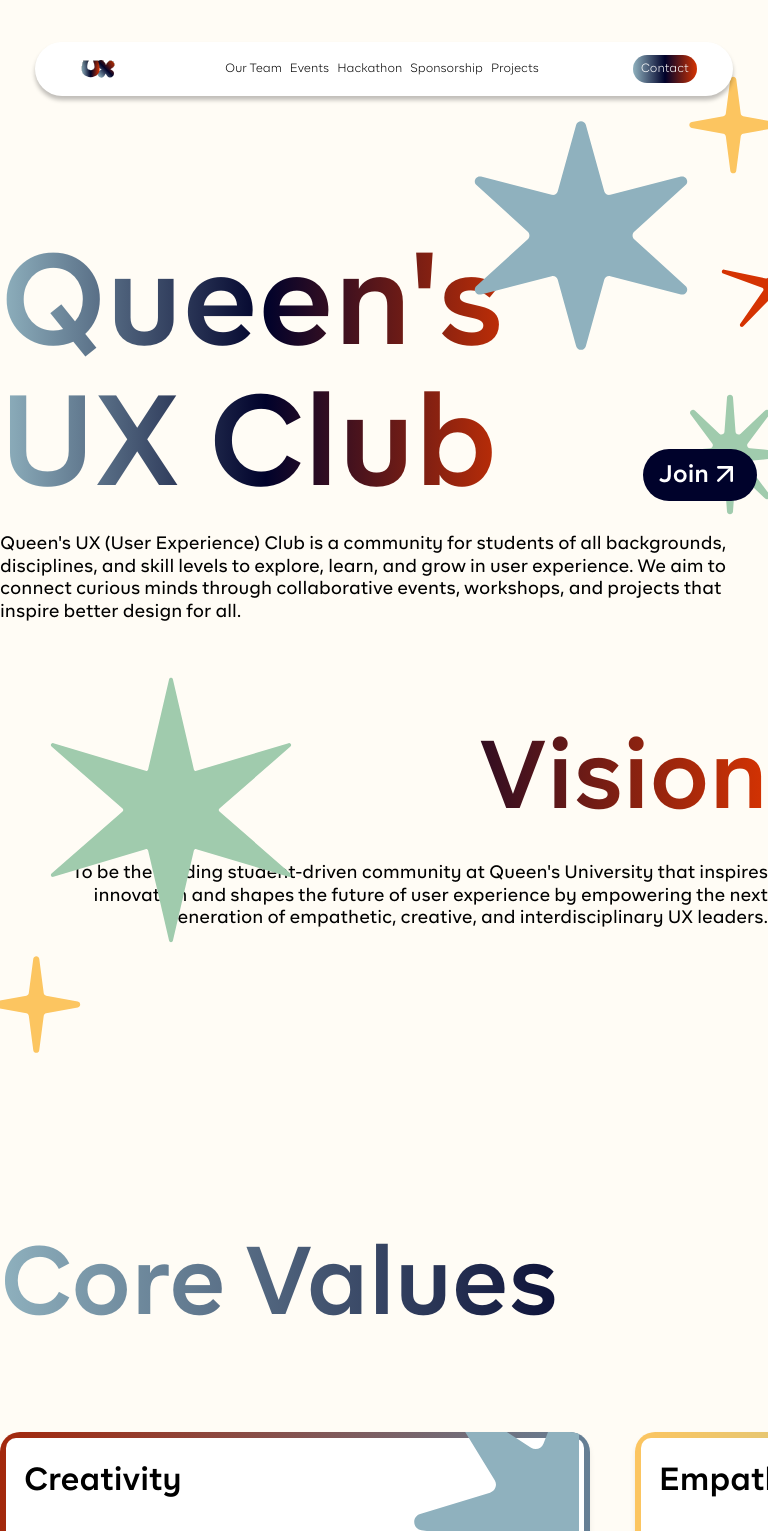
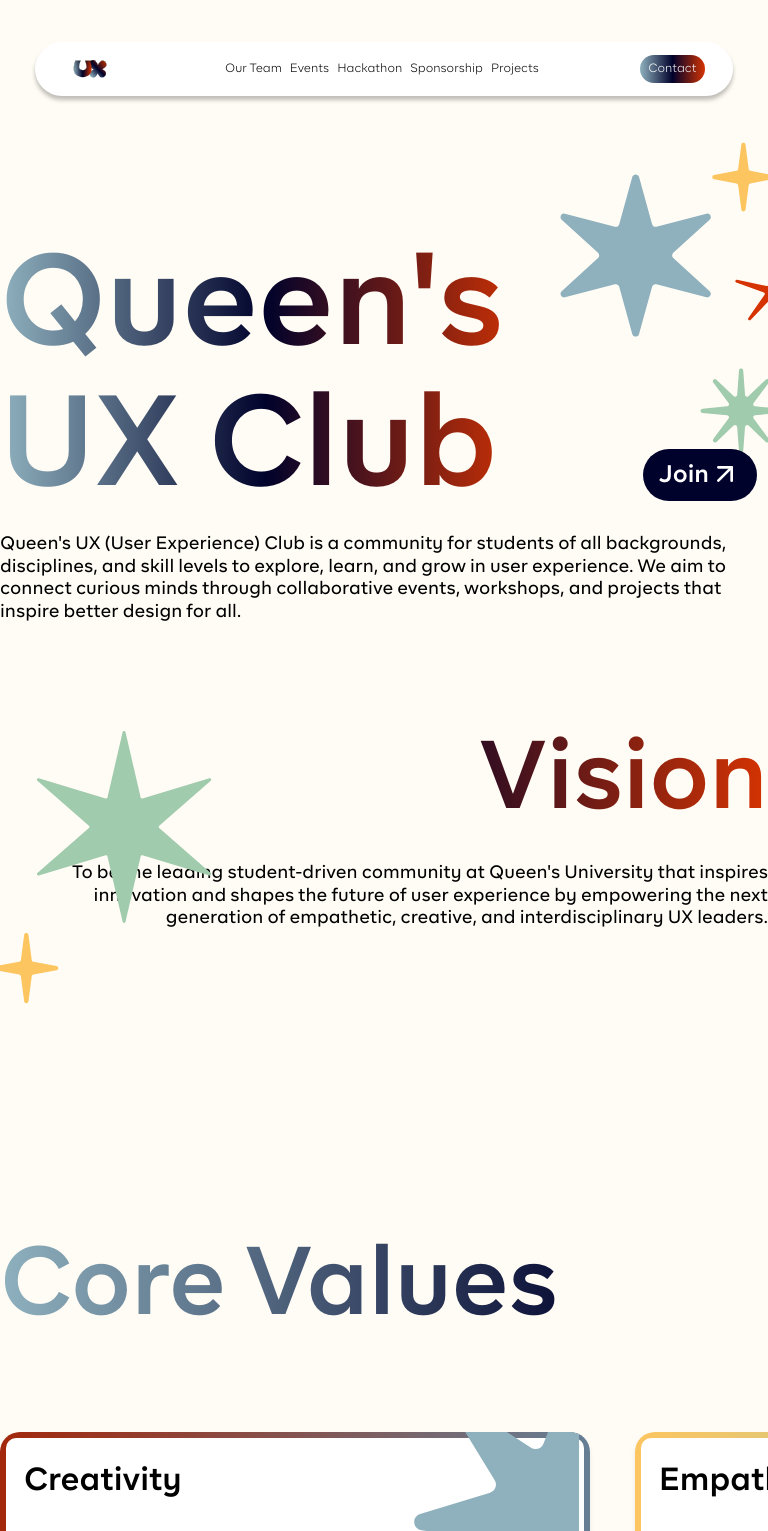
Before and after one commit to mukit-rahman1/ux, a React (Vite) app in the folder uxWeb/: page / in a window 768 px wide. Shown: the top 1531 px of the page. Built offline with nearby package versions, Linux system fonts and the light colour scheme.

Commit message:
CSS Clean Up

```diff
--- a/uxWeb/src/styles/hackathon/content.css
+++ b/uxWeb/src/styles/hackathon/content.css
@@ -57,19 +57,6 @@
     background: #00022B linear-gradient(to right, #A3280C, #657F95);
   }
 
-  .hm_tr {
-    position: absolute;
-    top: 38%;
-    right: 0%;
-    transform: translateY(-50%);
-  }
-
-  .hm_bl {
-    position: absolute;
-    top: 109%;
-    left: 0%;
-    transform: translateY(-50%);
-  }
 
   .card img{
     position: absolute;
--- a/uxWeb/src/styles/header.css
+++ b/uxWeb/src/styles/header.css
@@ -109,7 +109,7 @@
   .navbar-home {
     max-width: 91vw;
     max-height: 62.05px;
-    gap: 15vw;
+    gap: 18vw;
   }
 }
 
@@ -117,7 +117,7 @@
   .navbar-home {
     max-width: 91vw;
     max-height: 62.05px;
-    gap: 14vw;
+    gap: 15vw;
   }
 
   .nav-links a {
--- a/uxWeb/src/styles/homepage.css
+++ b/uxWeb/src/styles/homepage.css
@@ -1,9 +1,8 @@
-@import "./homepage/navbar.css";
 @import "./homepage/hero.css";
+@import "./homepage/vision.css";
 @import "./homepage/values.css";
-@import "./homepage/sponsors.css";
-@import "./homepage/footer.css";
-@import "./homepage/cta.css";
+@import "./homepage/events.css";
+@import "./homepage/globals.css";
 
 @font-face {
     font-family: 'BR Firma';
@@ -74,14 +73,46 @@
     color: #fff;
   }
 
-  /* Responsive styles */
-  @media (min-width: 768px) {
+  .hm_tr {
+    position: absolute;
+    top: 38%;
+    right: 0%;
+    transform: translateY(-50%);
+  }
+
+  .hm_bl {
+    position: absolute;
+    top: 109%;
+    left: 0%;
+    transform: translateY(-50%);
+  }
+  @media (max-width: 1440px) {
+
+  }
+
+  @media (max-width: 1024px) {
+    .hm_tr {
+      position: absolute;
+      top: 38%;
+      right: 0%;
+      transform: translateY(-50%);
+      width: 30%;
+    }
+
+    .hm_bl {
+      position: absolute;
+      top: 109%;
+      left: 0%;
+      transform: translateY(-50%);
+      width: 30%;
+    }
+  }
+
+
+
+  @media (max-width: 768px) {
     .nav-links {
       display: flex;
-    }
-
-    .hero-title {
-      font-size: 3.75rem;
     }
 
     .values-container {
@@ -92,3 +123,11 @@
       width: 50%;
     }
   }
+
+
+  @media (max-width: 480px) {
+  }
+  @media (max-width: 375px) {
+  }
+  @media (max-width: 320px) {
+  }
--- a/uxWeb/src/styles/homepage/globals.css
+++ b/uxWeb/src/styles/homepage/globals.css
@@ -69,9 +69,3 @@
   box-shadow: 0 4px 6px -1px rgba(0, 0, 0, 0.1);
   overflow: hidden;
 }
-
-.star-icon {
-  width: 100%;
-  height: 100%;
-  fill: currentColor;
-}
--- a/uxWeb/src/styles/homepage/hero.css
+++ b/uxWeb/src/styles/homepage/hero.css
@@ -91,31 +91,16 @@
   background: #00022B linear-gradient(to right, #A3280C, #657F95);
 }
 
-.decorative-star {
-  position: absolute;
-  opacity: 0.6;
+@media (max-width: 1440px) {
 }
 
-.star-1 {
-  top: 5rem;
-  right: 5rem;
-  width: 4rem;
-  height: 4rem;
-  color: #60a5fa;
+@media (max-width: 1024px) {
 }
-
-.star-2 {
-  top: 8rem;
-  right: 2.5rem;
-  width: 1.5rem;
-  height: 1.5rem;
-  color: #fbbf24;
+@media (max-width: 768px) {
 }
-
-.star-3 {
-  bottom: 5rem;
-  right: 8rem;
-  width: 1rem;
-  height: 1rem;
-  color: #ef4444;
+@media (max-width: 480px) {
 }
+@media (max-width: 375px) {
+}
+@media (max-width: 320px) {
+}
```
Also changed, not shown: uxWeb/src/pages/homepage.jsx (+3 -5 lines).
